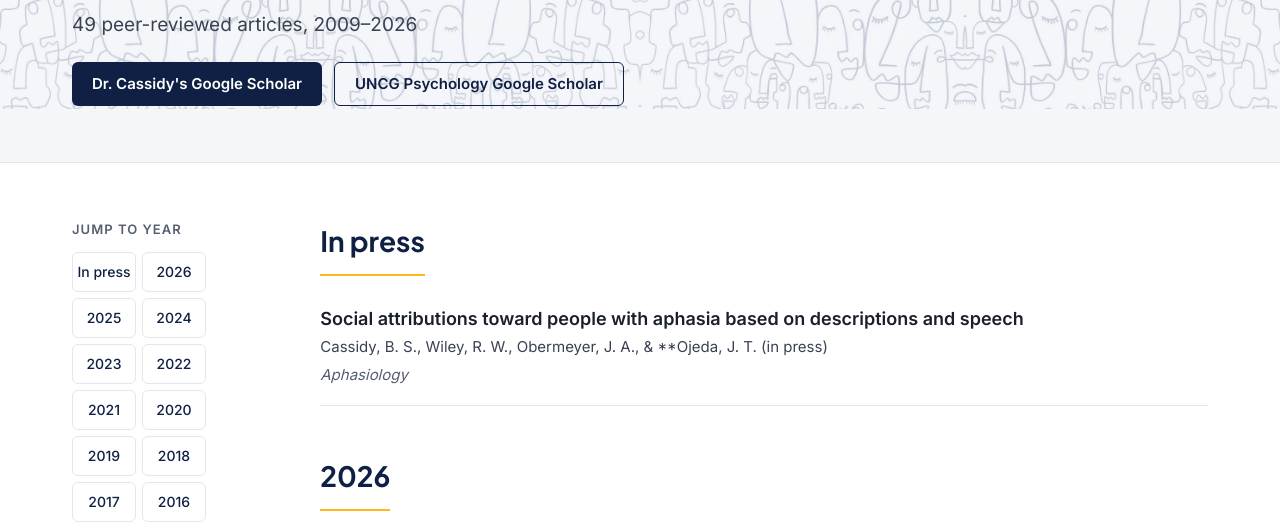
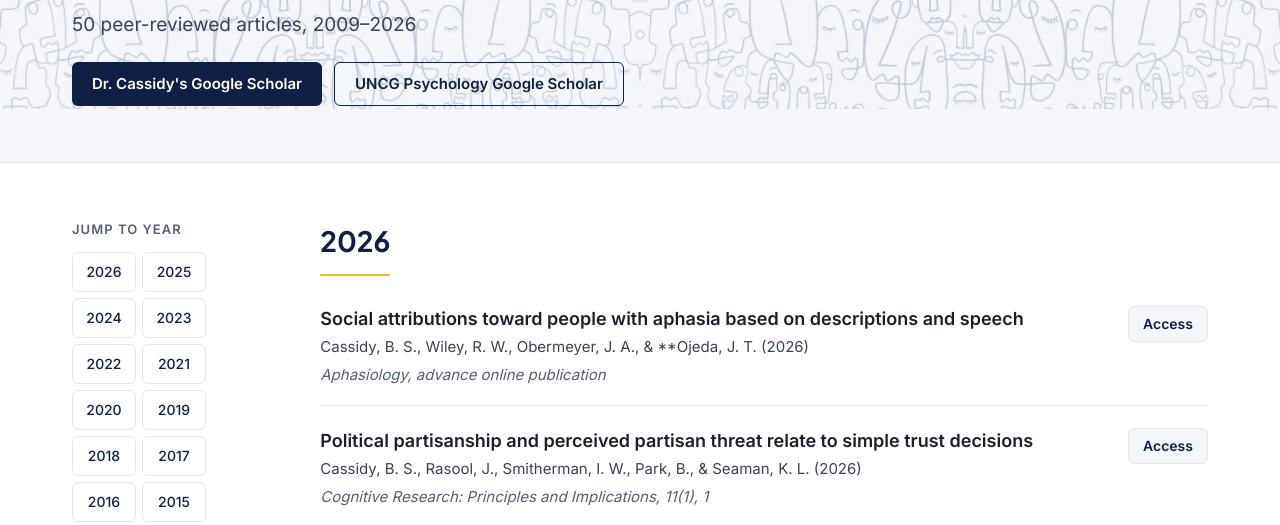
Before and after one commit to britcass/lab-website, a plain HTML site: page publications.html in a window 1280 px wide. Shown: the part 243-768 px from the top of the page. Drawn offline with Linux system fonts and the light colour scheme.

Commit message:
Move Aphasiology paper from in press to 2026 with DOI link
Co-Authored-By: Claude Opus 5.5 <noreply@anthropic.com>
Claude-Session: https://claude.ai/code/session_016SM3mXq35cAuhgXByHPpAc

```diff
--- a/publications.html
+++ b/publications.html
@@ -71,7 +71,7 @@ a:focus-visible,button:focus-visible{outline:3px solid #FFB71B;outline-offset:2p
 <div class="wrap" style="max-width: 1200px; margin: 0 auto; padding: 64px 32px 56px; display: flex; flex-direction: column; gap: 14px">
 <p style="margin: 0; font-size: 13px; font-weight: 600; letter-spacing: 0.08em; text-transform: uppercase; color: #8A6100">Publications</p>
 <h1 style="margin: 0; font-family: 'Plus Jakarta Sans', Inter, sans-serif; font-weight: 700; font-size: 46px; line-height: 1.15; color: #0F2044">Our publications</h1>
-<p style="margin: 0; font-size: 19px; color: #3A4252">49 peer-reviewed articles, 2009–2026</p>
+<p style="margin: 0; font-size: 19px; color: #3A4252">50 peer-reviewed articles, 2009–2026</p>
 <div style="display: flex; flex-wrap: wrap; gap: 12px; margin-top: 8px">
 <a href="https://scholar.google.com/citations?user=v1Yk-_EAAAAJ&amp;hl=en" style="display: inline-flex; align-items: center; min-height: 44px; padding: 0 20px; border-radius: 6px; background: #0F2044; color: #FFFFFF; text-decoration: none; font-weight: 600; font-size: 15px">Dr. Cassidy's Google Scholar</a>
 <a href="https://scholar.google.com/citations?hl=en&amp;user=7Pp0WacAAAAJ" style="display: inline-flex; align-items: center; min-height: 44px; padding: 0 20px; border-radius: 6px; border: 1.5px solid #0F2044; color: #0F2044; text-decoration: none; font-weight: 600; font-size: 15px">UNCG Psychology Google Scholar</a>
@@ -83,8 +83,6 @@ a:focus-visible,button:focus-visible{outline:3px solid #FFB71B;outline-offset:2p
 <aside style="flex: 1 1 200px; min-width: 0; display: flex; flex-direction: column; gap: 4px">
 <p style="margin: 0 0 8px; font-size: 13px; font-weight: 600; letter-spacing: 0.08em; text-transform: uppercase; color: #555E70">Jump to year</p>
 <nav aria-label="Years" style="display: flex; flex-wrap: wrap; gap: 6px">
-
-<a href="#pinpress" style="display: inline-flex; align-items: center; justify-content: center; min-width: 64px; min-height: 40px; border: 1px solid #E3E6EC; border-radius: 6px; text-decoration: none; font-size: 14px; font-weight: 500; color: #0F2044">In press</a>
 
 <a href="#p2026" style="display: inline-flex; align-items: center; justify-content: center; min-width: 64px; min-height: 40px; border: 1px solid #E3E6EC; border-radius: 6px; text-decoration: none; font-size: 14px; font-weight: 500; color: #0F2044">2026</a>
 
@@ -130,21 +128,17 @@ a:focus-visible,button:focus-visible{outline:3px solid #FFB71B;outline-offset:2p
 </aside>
 <div style="flex: 999 1 640px; min-width: 0; display: flex; flex-direction: column; gap: 48px">
 
-<div id="pinpress" style="display: flex; flex-direction: column; gap: 4px">
-<h2 style="margin: 0 0 8px; font-family: 'Plus Jakarta Sans', Inter, sans-serif; font-weight: 700; font-size: 28px; color: #0F2044; padding-bottom: 10px; border-bottom: 2px solid #FFB71B; align-self: flex-start">In press</h2>
+<div id="p2026" style="display: flex; flex-direction: column; gap: 4px">
+<h2 style="margin: 0 0 8px; font-family: 'Plus Jakarta Sans', Inter, sans-serif; font-weight: 700; font-size: 28px; color: #0F2044; padding-bottom: 10px; border-bottom: 2px solid #FFB71B; align-self: flex-start">2026</h2>
 
 <article style="display: flex; flex-wrap: wrap; gap: 8px 24px; justify-content: space-between; align-items: flex-start; padding: 18px 0; border-bottom: 1px solid #E3E6EC">
 <div style="flex: 1 1 480px; min-width: 0; display: flex; flex-direction: column; gap: 4px">
 <h3 style="margin: 0; font-size: 18px; font-weight: 600; line-height: 1.4; color: #1A1F2B">Social attributions toward people with aphasia based on descriptions and speech</h3>
-<p style="margin: 0; font-size: 15px; color: #3A4252">Cassidy, B. S., Wiley, R. W., Obermeyer, J. A., &amp; **Ojeda, J. T. (in press)</p>
-<p style="margin: 0; font-size: 15px; font-style: italic; color: #555E70">Aphasiology</p>
+<p style="margin: 0; font-size: 15px; color: #3A4252">Cassidy, B. S., Wiley, R. W., Obermeyer, J. A., &amp; **Ojeda, J. T. (2026)</p>
+<p style="margin: 0; font-size: 15px; font-style: italic; color: #555E70">Aphasiology, advance online publication</p>
 </div>
+<a href="https://doi.org/10.1080/02687038.2026.2766227" style="display: inline-flex; align-items: center; min-height: 36px; padding: 0 14px; border-radius: 6px; background: #F5F6F9; border: 1px solid #E3E6EC; text-decoration: none; font-size: 14px; font-weight: 600; color: #0F2044">Access</a>
 </article>
-
-</div>
-
-<div id="p2026" style="display: flex; flex-direction: column; gap: 4px">
-<h2 style="margin: 0 0 8px; font-family: 'Plus Jakarta Sans', Inter, sans-serif; font-weight: 700; font-size: 28px; color: #0F2044; padding-bottom: 10px; border-bottom: 2px solid #FFB71B; align-self: flex-start">2026</h2>
 
 <article style="display: flex; flex-wrap: wrap; gap: 8px 24px; justify-content: space-between; align-items: flex-start; padding: 18px 0; border-bottom: 1px solid #E3E6EC">
 <div style="flex: 1 1 480px; min-width: 0; display: flex; flex-direction: column; gap: 4px">
```
